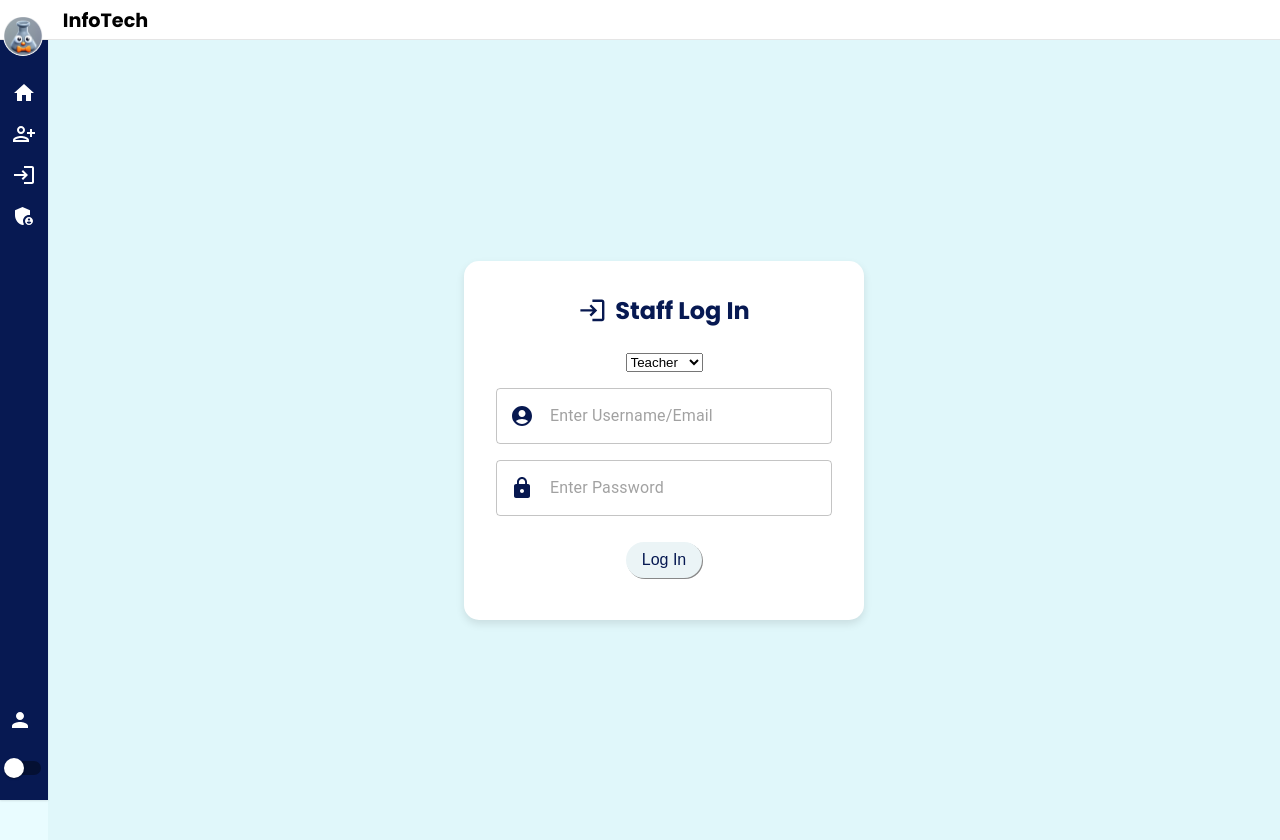
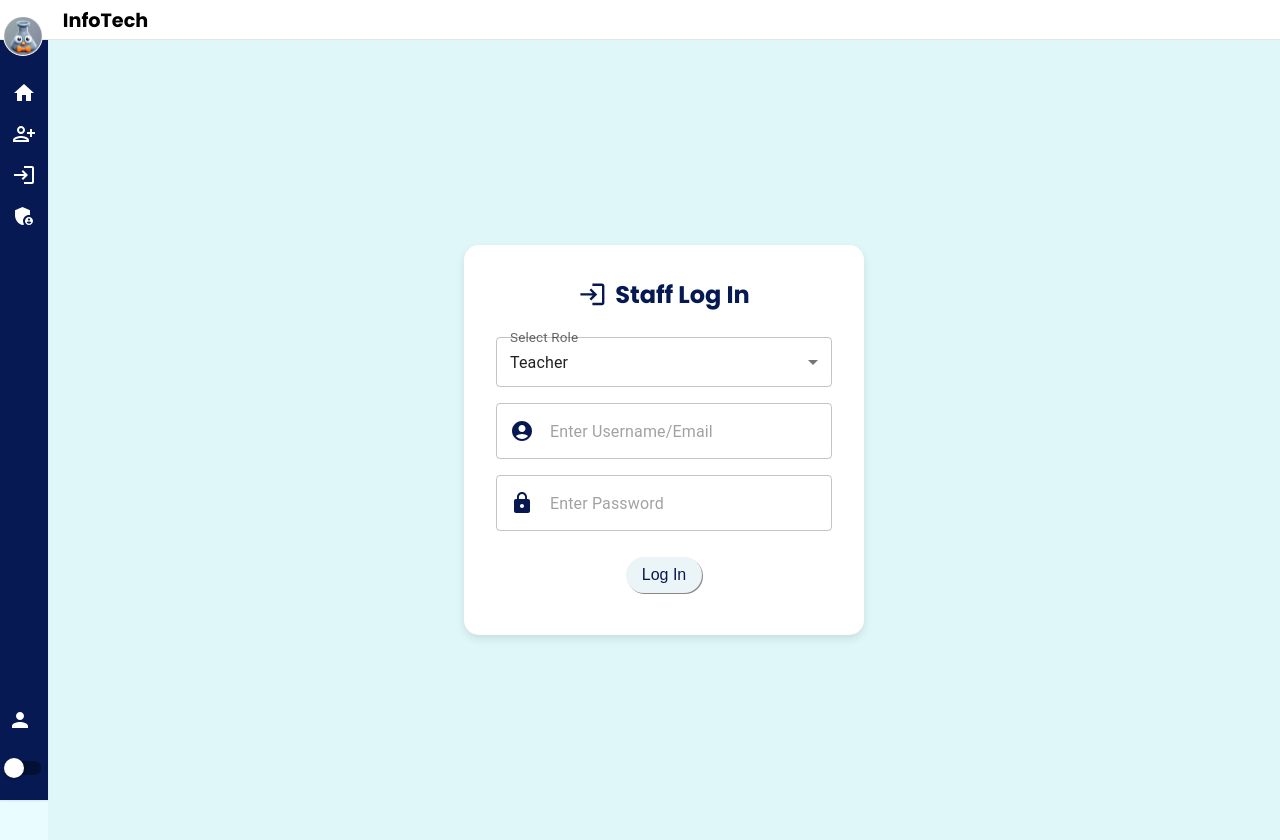
Before and after one commit to MERN-EZ/MERN-project, a React (Create React App) app: page /staffLogin in a window 1280 px wide. Built offline with nearby package versions, Linux system fonts and the light colour scheme.

Commit message:
style:pages

```diff
--- a/src/pages/Admin/StaffReg/StaffReg.js
+++ b/src/pages/Admin/StaffReg/StaffReg.js
@@ -6,7 +6,6 @@ import './StaffReg.scss';
 
 const RegistrationPage = () => {
   const navigate = useNavigate();
-  /*   const query = new URLSearchParams(location.search); */
 
   const [formValues, setFormValues] = useState({
     username: '',
@@ -84,7 +83,15 @@ const RegistrationPage = () => {
   };
 
   return (
-    <div className="guest-register-container">
+    <>
+      <div
+        className="guest-register-container"
+        style={{
+          display: 'flex',
+          justifyContent: 'center',
+          alignItems: 'center',
+        }}
+      >
         <div className="guest-register-card">
           <div className="register-title">
             <Icon className="register-title-icon" />
@@ -111,14 +118,22 @@ const RegistrationPage = () => {
                 name="role"
                 value={formValues.role || ''}
                 onChange={handleChange}
+                style={{
+                  height: '32px',
+                  border: '1px solid #ccc',
+                  borderRadius: '6px',
+                  color: '#636262',
+                  padding: '6px',
+                  fontSize: '13px',
+                }}
               >
                 <option value="">Select Role</option>
                 <option value="teacher">Teacher</option>
                 <option value="admin">Admin</option>
-              {/* <option value="staff">Staff</option> */}
               </select>
-            {errors.role && <div className="error-message">{errors.role}</div>}
-            {errors.role && <div className="error-message">{errors.role}</div>}
+              {errors.role && (
+                <div className="error-message">{errors.role}</div>
+              )}
             </div>
 
             <div className="form-group-row">
@@ -161,6 +176,7 @@ const RegistrationPage = () => {
           </form>
         </div>
       </div>
+    </>
   );
 };
 
--- a/src/pages/Guest/staffLogin/StaffLoginPage.js
+++ b/src/pages/Guest/staffLogin/StaffLoginPage.js
@@ -12,6 +12,7 @@ import './StaffLoginPage.scss';
 import { useUserRole } from '../../../context/UserRoleContext';
 import useStaffLogin from '../../../hooks/useStaffLogin';
 import useAssistantLogin from '../../../hooks/useAssistantLogin';
+import { Select, MenuItem, FormControl, InputLabel } from '@mui/material';
 
 const LoginPage = () => {
   const [formValues, setFormValues] = useState({
@@ -113,16 +114,22 @@ const LoginPage = () => {
         </div>
         <br></br>
         <div className="inputContainer">
-          <select
-            value={formValues.role}
-            onChange={handleChange}
-            name="role"
-            className="select"
-          >
-            <option value="teacher">Teacher</option>
-            <option value="admin">Admin</option>
-            <option value="assistant">Assistant</option>
-          </select>
+          <FormControl fullWidth>
+            <InputLabel id="role-select-label" sx={{ fontSize: '18px' }}>
+              Select Role
+            </InputLabel>
+            <Select
+              labelId="role-select-label"
+              value={formValues.role}
+              onChange={handleChange}
+              name="role"
+              sx={{ height: 50 }}
+            >
+              <MenuItem value="teacher">Teacher</MenuItem>
+              <MenuItem value="admin">Admin</MenuItem>
+              <MenuItem value="assistant">Assistant</MenuItem>
+            </Select>
+          </FormControl>
         </div>
         <div className="inputContainer">
           <TextField
--- a/src/pages/Guest/staffLogin/StaffLoginPage.scss
+++ b/src/pages/Guest/staffLogin/StaffLoginPage.scss
@@ -34,6 +34,7 @@
       color: hsl(226, 84%, 17%);
     }
   }
+
 
   .inputContainer {
     display: flex;
```
Lines whose indentation alone changed are shown as unchanged.
